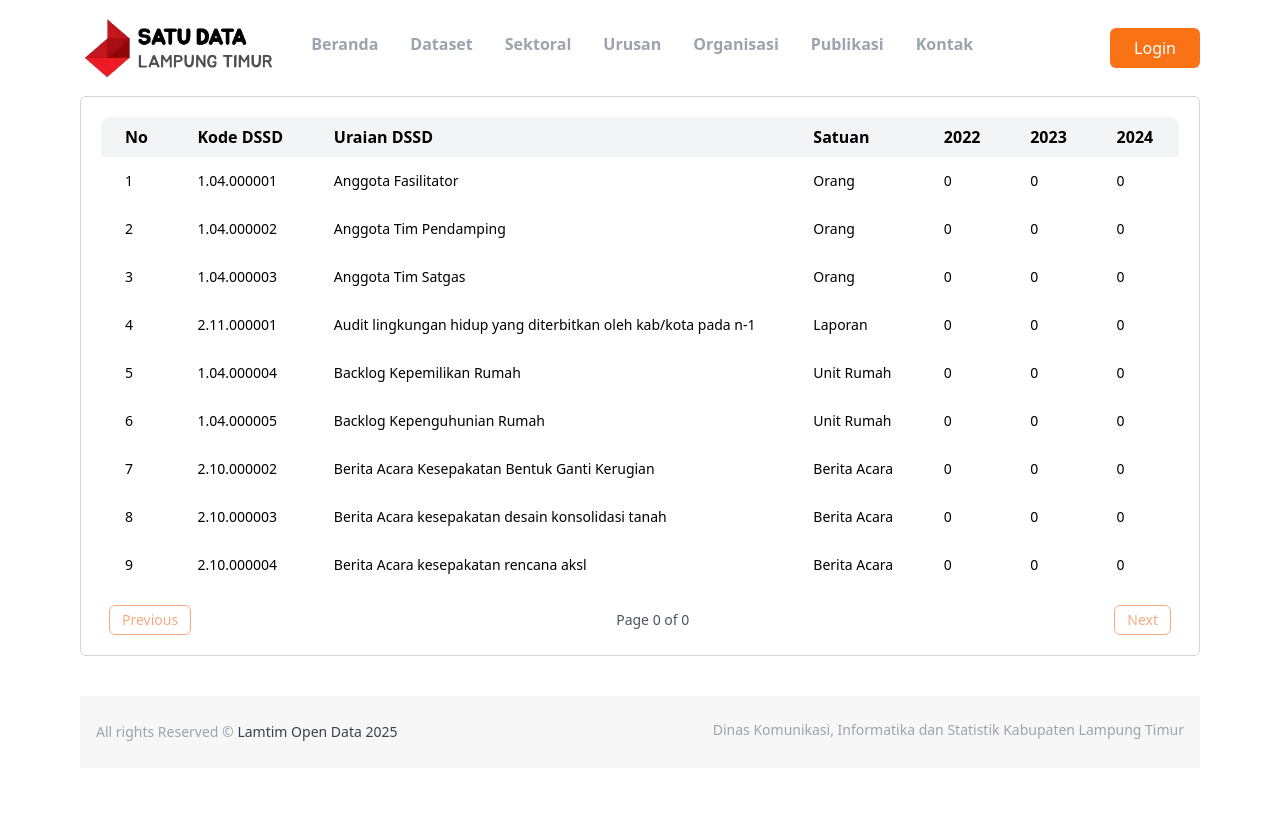
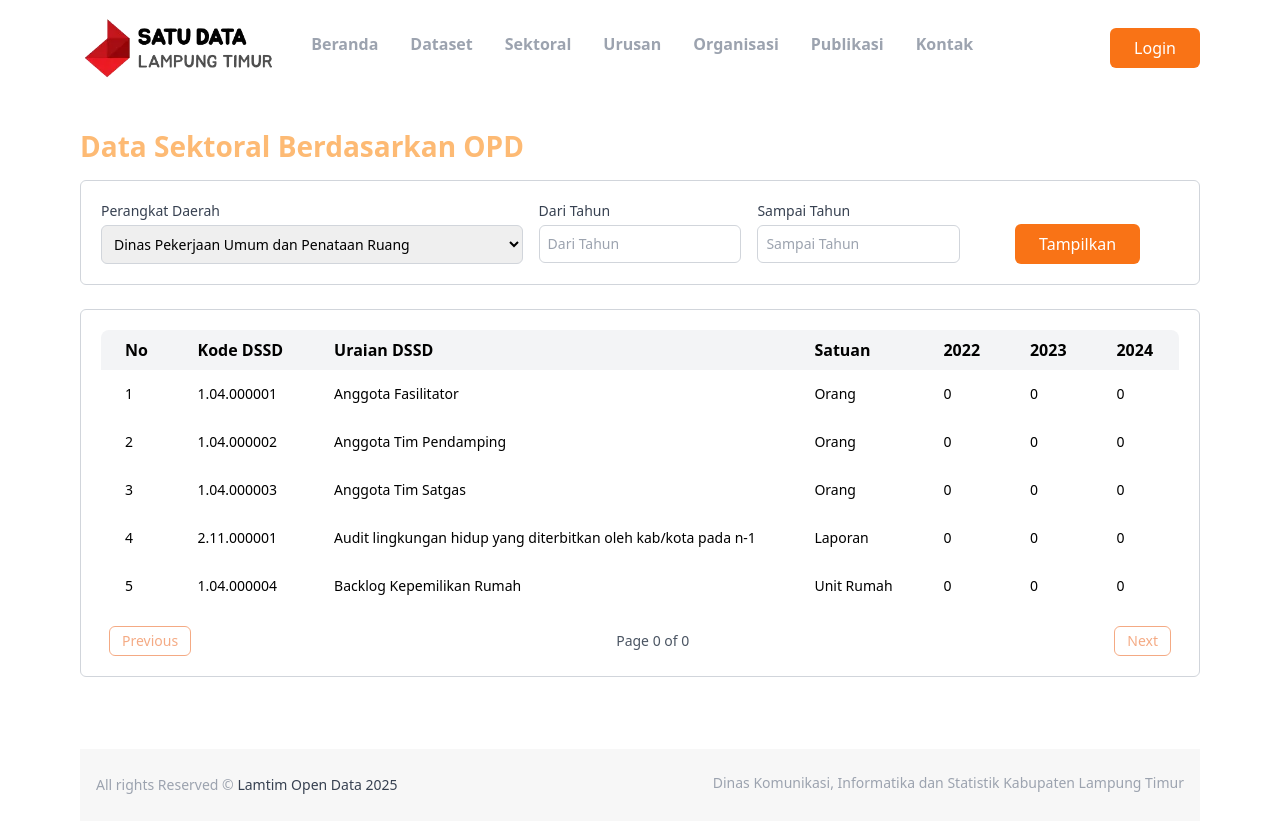
Before and after one commit to misdarmanto/clone_web, a React (Vite) app: page /sectorals in a window 1280 px wide. Before the commit the page ends 800 px from the top, so only its background shows below. Built offline with nearby package versions, Linux system fonts and the light colour scheme.

Commit message:
enhance: adjust ui sectoral page

```diff
--- a/src/layouts/LayoutView.tsx
+++ b/src/layouts/LayoutView.tsx
@@ -16,7 +16,9 @@ export default function LayoutView() {
   return (
     <div className="mx-auto px-2 sm:px-16 lg:px-20">
       <Navbar menuItems={menuItems} />
-      <Outlet />
+      <div className="md:py-8">
+        <Outlet />
+      </div>
       <Footer />
     </div>
   );
--- a/src/pages/SectoralView.tsx
+++ b/src/pages/SectoralView.tsx
@@ -1,3 +1,4 @@
+import Button from "../components/buttons/Button";
 import Pagination from "../components/pagination/Pagination";
 import type { TableColumn } from "../components/table/Table";
 import Table from "../components/table/Table";
@@ -60,42 +61,6 @@ export default function SectoralView() {
       "2023": 0,
       "2024": 0,
     },
-    {
-      no: 6,
-      kodeDssd: "1.04.000005",
-      uraiDssd: "Backlog Kepenguhunian Rumah",
-      satuan: "Unit Rumah",
-      "2022": 0,
-      "2023": 0,
-      "2024": 0,
-    },
-    {
-      no: 7,
-      kodeDssd: "2.10.000002",
-      uraiDssd: "Berita Acara Kesepakatan Bentuk Ganti Kerugian",
-      satuan: "Berita Acara",
-      "2022": 0,
-      "2023": 0,
-      "2024": 0,
-    },
-    {
-      no: 8,
-      kodeDssd: "2.10.000003",
-      uraiDssd: "Berita Acara kesepakatan desain konsolidasi tanah",
-      satuan: "Berita Acara",
-      "2022": 0,
-      "2023": 0,
-      "2024": 0,
-    },
-    {
-      no: 9,
-      kodeDssd: "2.10.000004",
-      uraiDssd: "Berita Acara kesepakatan rencana aksl",
-      satuan: "Berita Acara",
-      "2022": 0,
-      "2023": 0,
-      "2024": 0,
-    },
   ];
 
   const columns: TableColumn<TableData>[] = [
@@ -110,6 +75,48 @@ export default function SectoralView() {
 
   return (
     <div>
+      <h2 className="text-h2 text-orange-300 mb-4">
+        Data Sektoral Berdasarkan OPD
+      </h2>
+      <div className="mb-6 w-full border border-gray-300 border-1 rounded-md bg-white p-5">
+        <div className="grid grid-cols-1 md:grid-cols-5 gap-4">
+          <div className="col-span-2">
+            <label className="block text-sm font-medium text-gray-700 mb-1">
+              Perangkat Daerah
+            </label>
+            <select className="w-full rounded-md border border-gray-300 p-2 text-sm focus:ring-2 focus:ring-blue-500">
+              <option>Dinas Pekerjaan Umum dan Penataan Ruang</option>
+              <option>Dinas Pekerjaan </option>
+            </select>
+          </div>
+
+          <div>
+            <label className="block text-sm font-medium text-gray-700 mb-1">
+              Dari Tahun
+            </label>
+            <input
+              type="number"
+              placeholder="Dari Tahun"
+              className="w-full rounded-md border border-gray-300 p-2 text-sm focus:ring-2 focus:ring-blue-500"
+            />
+          </div>
+
+          <div>
+            <label className="block text-sm font-medium text-gray-700 mb-1">
+              Sampai Tahun
+            </label>
+            <input
+              type="number"
+              placeholder="Sampai Tahun"
+              className="w-full rounded-md border border-gray-300 p-2 text-sm focus:ring-2 focus:ring-blue-500"
+            />
+          </div>
+          <div className="flex items-end justify-center">
+            <Button>Tampilkan</Button>
+          </div>
+        </div>
+      </div>
+
       <div className="p-5 border border-gray-300 border-1 rounded-md">
         <Table data={data} columns={columns} loading={false} />
         <Pagination
```
